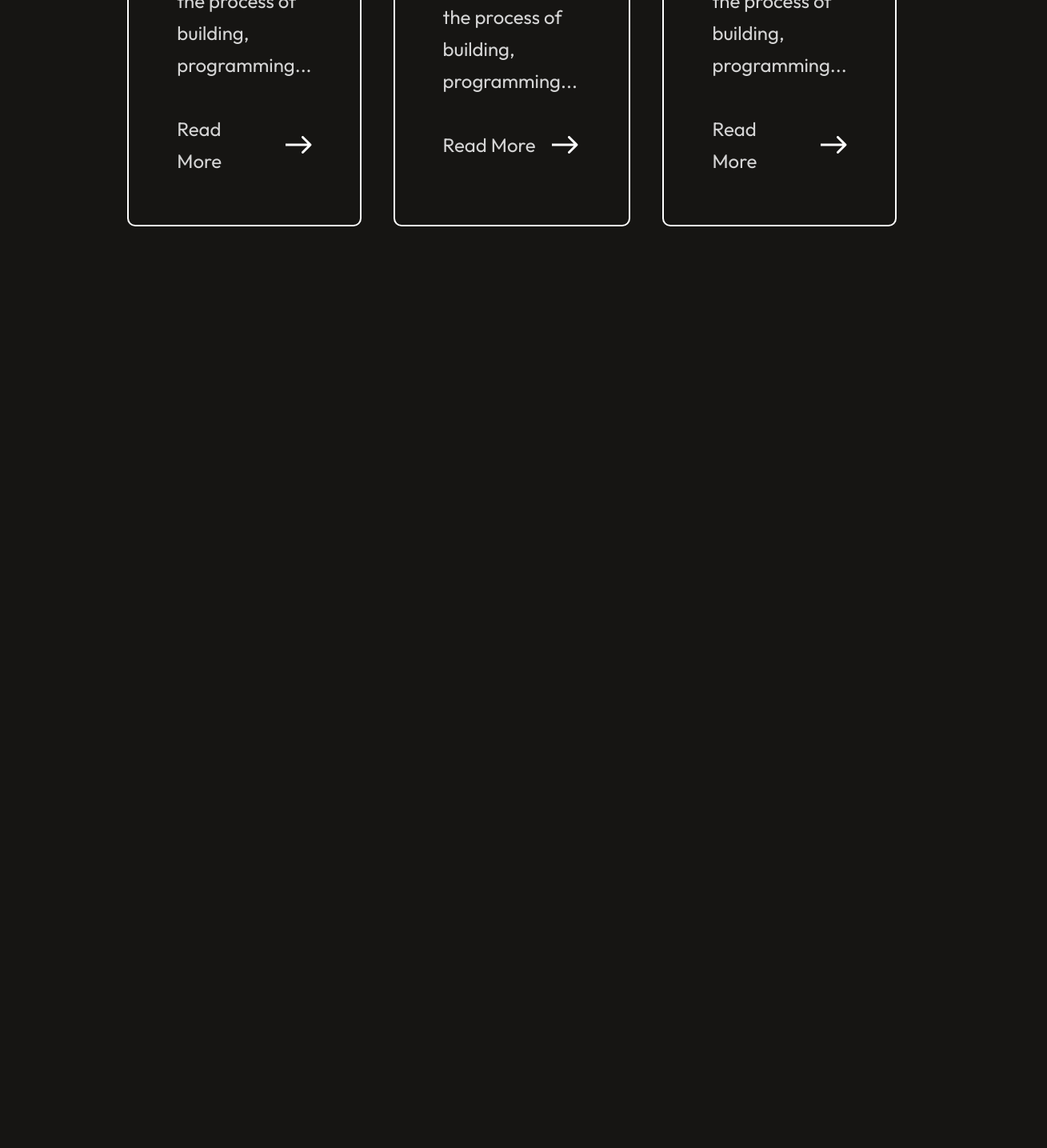
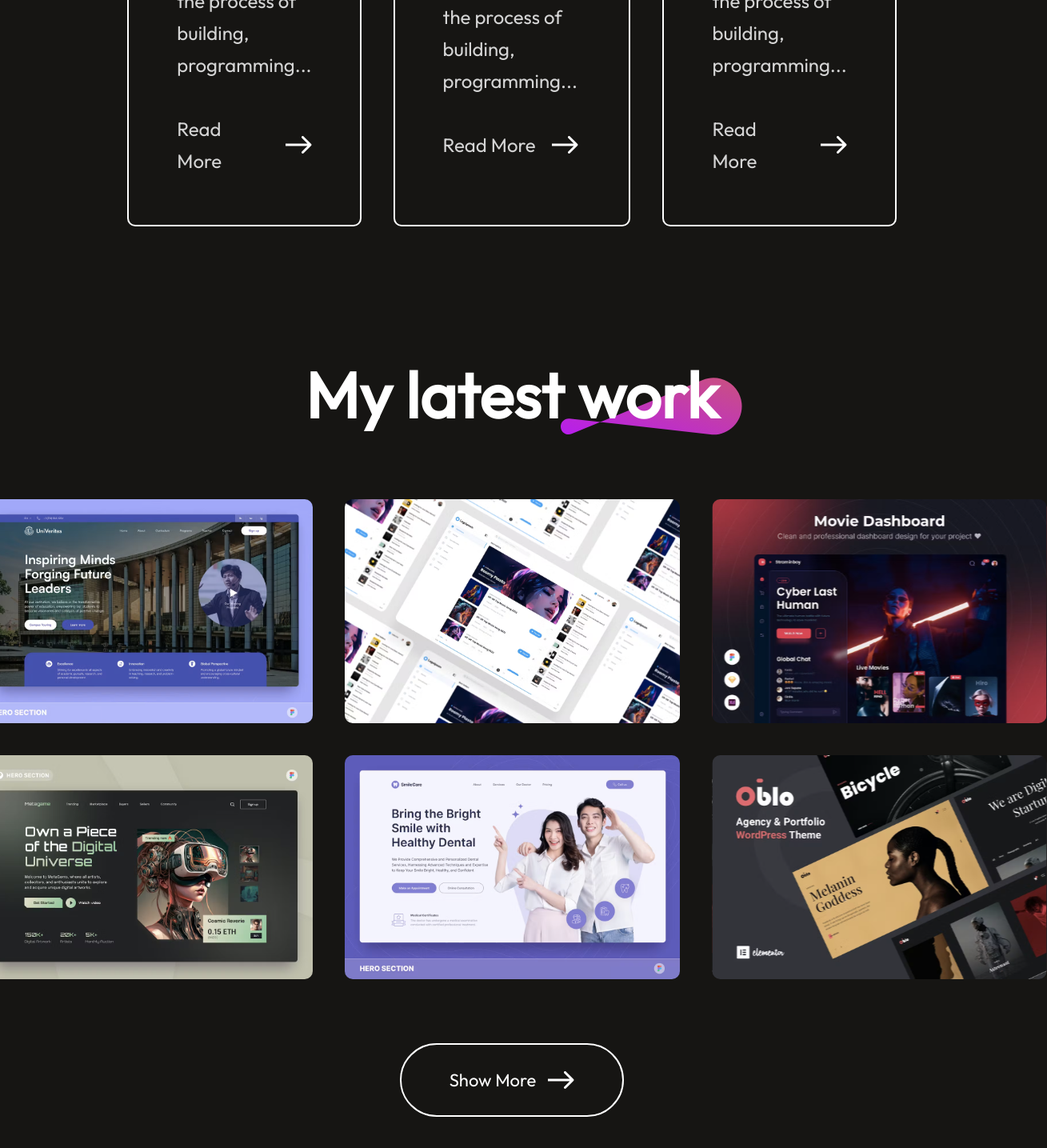
Before and after one commit to Hamid-Naveed-Choudhary/Portfolio, a React (Vite) app: page / in a window 1280 px wide. Shown: the part 3830-5265 px from the top of the page at 80% size, 1309 px wide, since content can reach past the window. Before the commit the page ends 4193 px from the top, so only its background shows below. Built offline with nearby package versions, Linux system fonts and the light colour scheme.

Commit message:
Create My Work Section

```diff
--- a/src/App.jsx
+++ b/src/App.jsx
@@ -3,6 +3,7 @@
 import Hero from './Components/Hero/Hero'
 import About from './Components/About/About'
 import Services from './Components/Services/Services'
+import MyWork from './Components/MyWork/MyWork'
 
 const App = () => {
   return (
@@ -11,6 +12,7 @@
       <Hero />
       <About />
       <Services />
+      <MyWork />
     </div>
   )
 }
--- /dev/null
+++ b/src/Components/MyWork/MyWork.css
@@ -0,0 +1,64 @@
+.mywork {
+    display: flex;
+    flex-direction: column;
+    align-items: center;
+    justify-content: center;
+    gap: 80px;
+    margin: 80px 170px;
+}
+
+.mywork-title {
+    position: relative;
+}
+
+.mywork-title h1 {
+    padding: 0px 30px;
+    font-size: 80px;
+    font-weight: 600;
+}
+
+.mywork-title img {
+    position: absolute;
+    bottom: 0;
+    right: 0;
+    z-index: -1;
+}
+
+.mywork-container {
+    display: grid;
+    grid-template-columns: 1fr 1fr 1fr;
+    gap: 40px;
+}
+
+.mywork-container img {
+    box-sizing: border-box;
+    width: 419px;
+    height: 280px;
+    transition: 0.3s;
+    cursor: pointer;
+}
+
+.mywork-container img:hover {
+    transform: scale(1.10);
+    border: 4px solid #ff00ff;
+    border-radius: 10px;
+    transition: 0.3s;
+}
+
+.mywork-showmore {
+    display: flex;
+    gap: 15px;
+    border-radius: 50px;
+    border: 2px solid white;
+    padding: 30px 60px;
+    font-size: 22px;
+    font-weight: 500;
+    margin-bottom: 80px;
+    transition: 0.6s;
+    cursor: pointer;
+}
+
+.mywork-showmore:hover {
+    gap: 30px;
+    transition: 0.6s;
+}
--- /dev/null
+++ b/src/Components/MyWork/MyWork.jsx
@@ -0,0 +1,27 @@
+import React from 'react'
+import './MyWork.css'
+import theme_pattern from '../../assets/theme_pattern.svg'
+import mywork_data from '../../assets/mywork_data'
+import arrow_icon from '../../assets/arrow_icon.svg'
+
+const MyWork = () => {
+    return (
+        <div className='mywork'>
+            <div className="mywork-title">
+                <h1>My latest work</h1>
+                <img src={theme_pattern} alt="" />
+            </div>
+            <div className="mywork-container">
+                {mywork_data.map((work, index) => {
+                    return <img key={index} src={work.w_img} alt='' />
+                })}
+            </div>
+            <div className="mywork-showmore">
+                <p>Show More</p>
+                <img src={arrow_icon} alt="" />
+            </div>
+        </div>
+    )
+}
+
+export default MyWork
```
